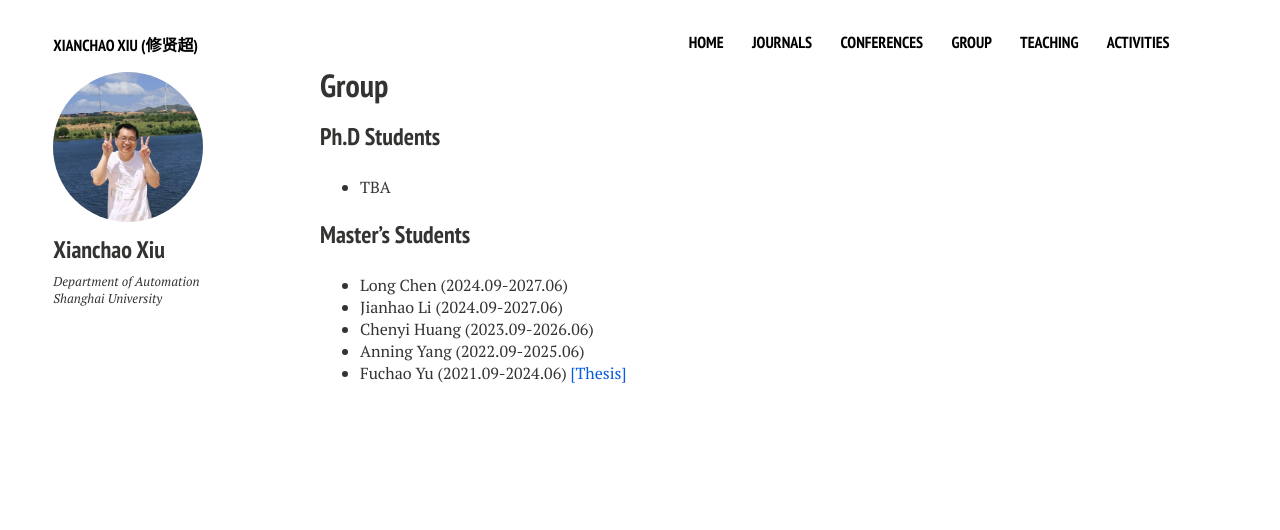
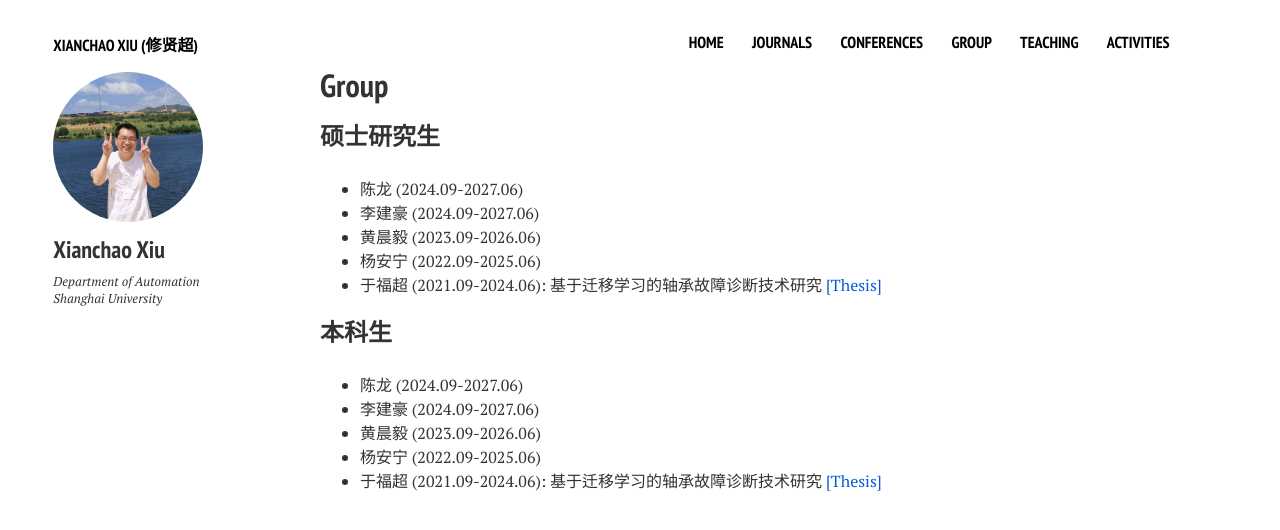
Before and after one commit to xianchaoxiu/xianchaoxiu.github.io, a Jekyll site: the page built from group/index.md, in a window 1280 px wide. Shown: the top 530 px of the page. Built offline with Jekyll 4.4.1, drawn with Linux system fonts in a browser that asks for light colours; nearby versions of some CDN libraries.

Commit message:
Update index.md

```diff
--- a/group/index.md
+++ b/group/index.md
@@ -7,14 +7,17 @@ comments: false
 share: false
 ---
 
+### 硕士研究生
+* 陈龙 (2024.09-2027.06)
+* 李建豪 (2024.09-2027.06)
+* 黄晨毅 (2023.09-2026.06)
+* 杨安宁 (2022.09-2025.06)
+* 于福超 (2021.09-2024.06): 基于迁移学习的轴承故障诊断技术研究 <a href="../group/2024-Yu.pdf" class="textlink" target="_blank">[Thesis]</a>
 
 
-### Ph.D Students
-* TBA
-
-### Master's Students
-* Long Chen (2024.09-2027.06)
-* Jianhao Li (2024.09-2027.06)
-* Chenyi Huang (2023.09-2026.06)
-* Anning Yang (2022.09-2025.06)
-* Fuchao Yu (2021.09-2024.06) <a href="../group/2024-Yu.pdf" class="textlink" target="_blank">[Thesis]</a>
+### 本科生
+* 陈龙 (2024.09-2027.06)
+* 李建豪 (2024.09-2027.06)
+* 黄晨毅 (2023.09-2026.06)
+* 杨安宁 (2022.09-2025.06)
+* 于福超 (2021.09-2024.06): 基于迁移学习的轴承故障诊断技术研究 <a href="../group/2024-Yu.pdf" class="textlink" target="_blank">[Thesis]</a>
```
